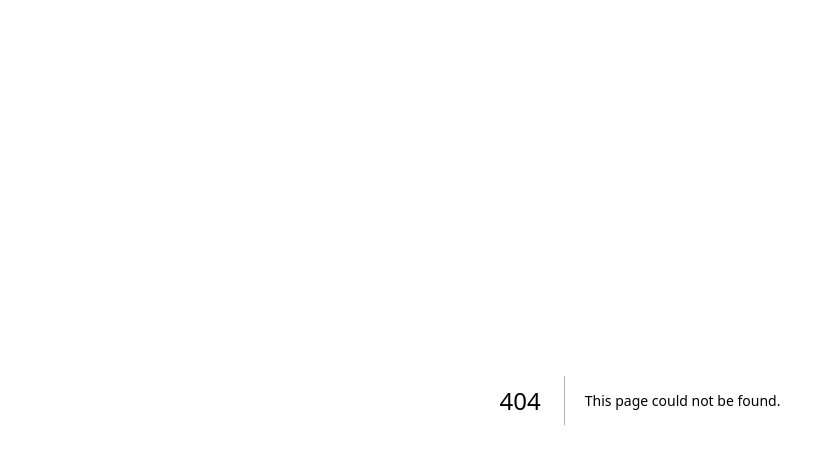
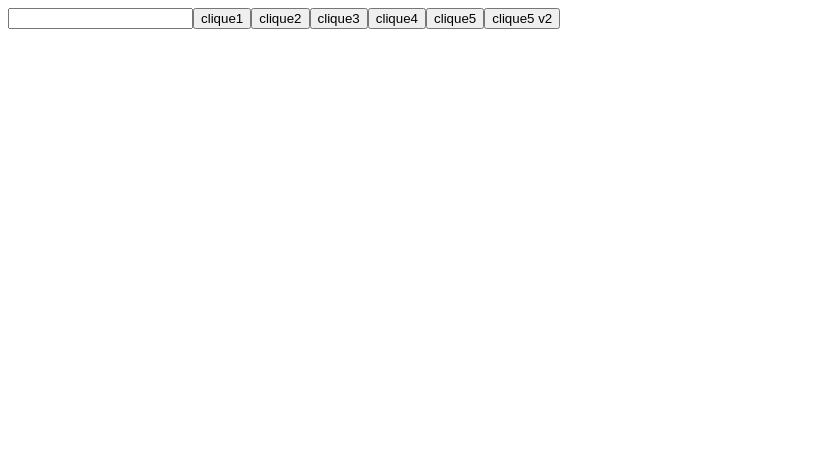
Before and after one commit to filipealvesr2019/exerciciosCoder, a Next.js app: page /basicos/Butao in a window 1280 px wide. Before the commit this address had no page. Shown: the top 464 px of the page, without its empty margins (0-835 px from the left). Built offline with nearby package versions, Linux system fonts and the light colour scheme.

Commit message:
Chamada da Função via Evento

```diff
--- /dev/null
+++ b/pages/basicos/Butao.jsx
@@ -0,0 +1,50 @@
+function acao1(){
+    console.log("acao1")
+}
+
+
+
+export default function botao(){
+    function acao2(){
+        console.log("acao2")
+
+    }
+
+
+    function acao5(e){
+        console.log(e)
+
+    }
+    return (
+        <div>
+            <input type="text" onChange={(e) => console.log(e.target.value)} />
+            <button onClick={acao1}>
+                clique1
+            </button>
+            <button onClick={acao2}>
+                clique2
+            </button>
+
+            <button onClick={function(){
+                        console.log("acao3")
+
+            }}>
+                clique3
+            </button>
+            <button onClick={() => {
+                                        console.log("acao4")
+
+            }}>
+                clique4
+            </button>
+
+
+            <button onClick={acao5}>
+                clique5
+            </button>
+            <button onClick={(e) =>  acao5(e)}>
+                clique5 v2
+            </button>
+        </div>
+    )
+}
```
